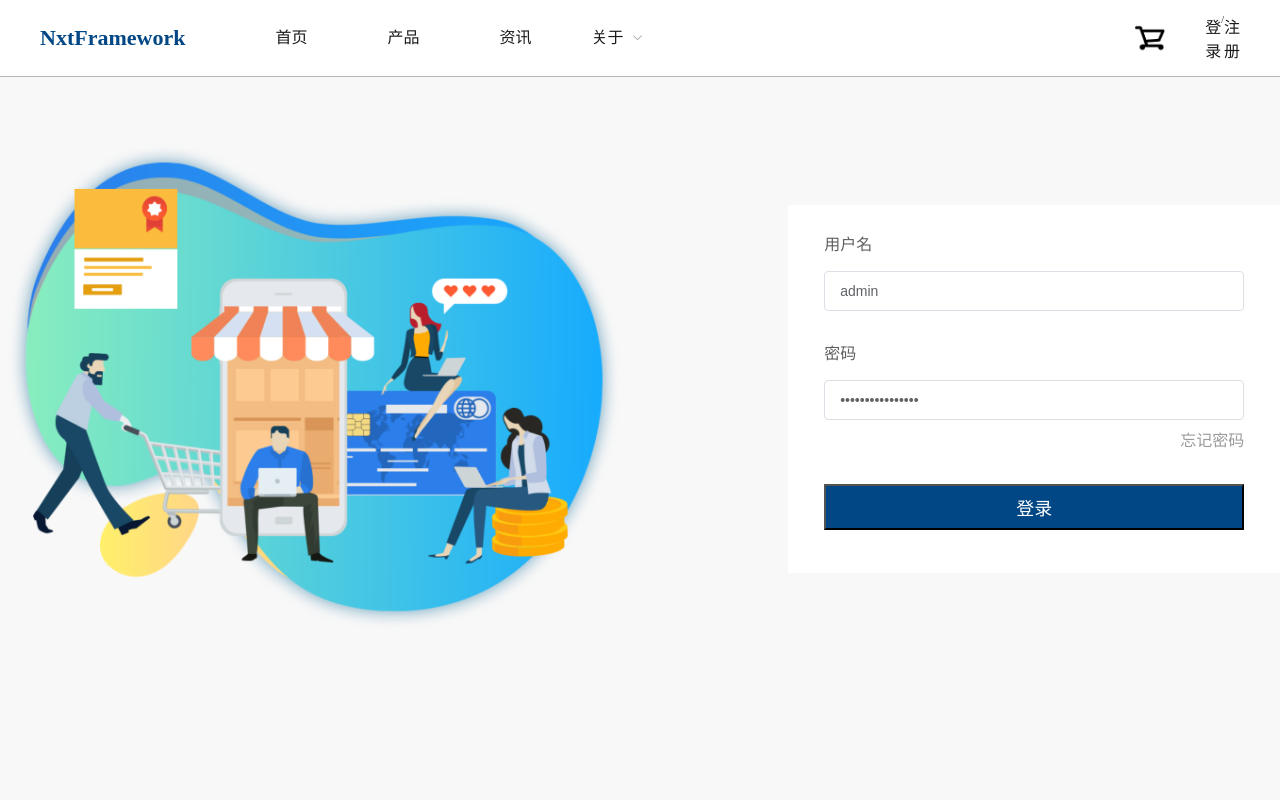
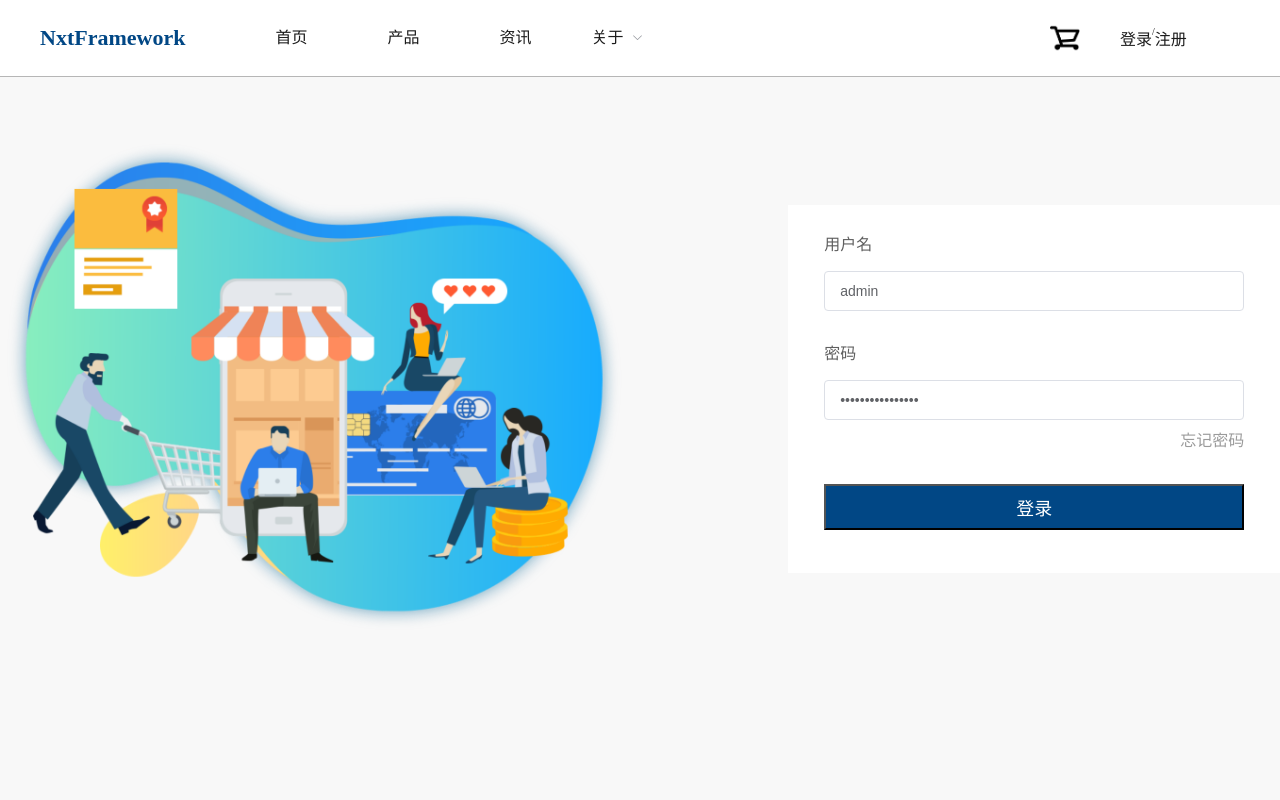
Before and after one commit to gaoChaoSS/nxtframework_ucenter, a Vue app: page /#/login in a window 1280 px wide. Shown: the top 800 px of the page. Built offline with nearby package versions, Linux system fonts and the light colour scheme; no server answers.

Commit message:
修复一些样式

```diff
--- a/src/layout/header.vue
+++ b/src/layout/header.vue
@@ -97,6 +97,7 @@ export default {
   color: #1B1B1B;
   opacity: 1;
   display: flex;
+  min-width: 120px;
 }
 .right-item a{
   font-size: 16px;
```
